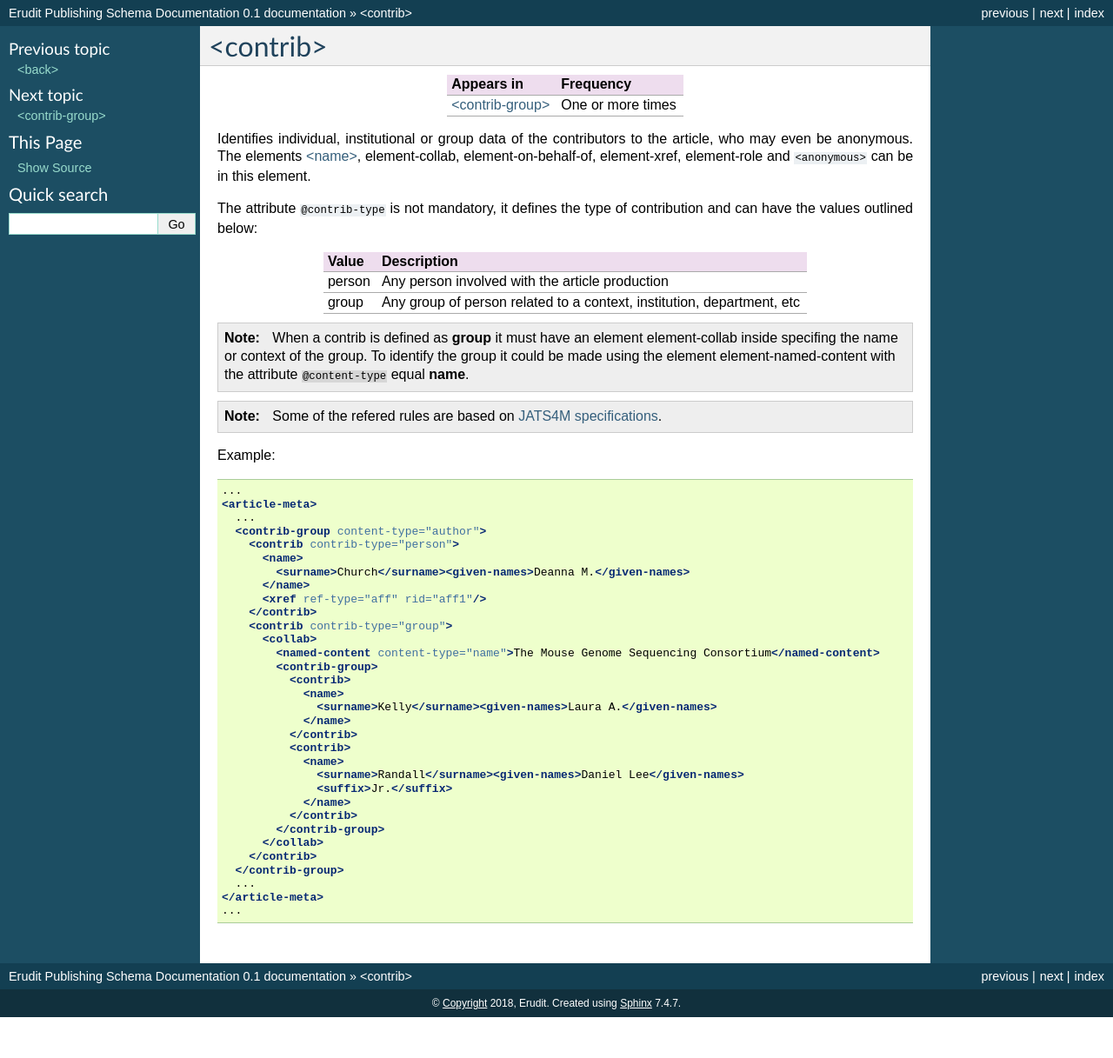
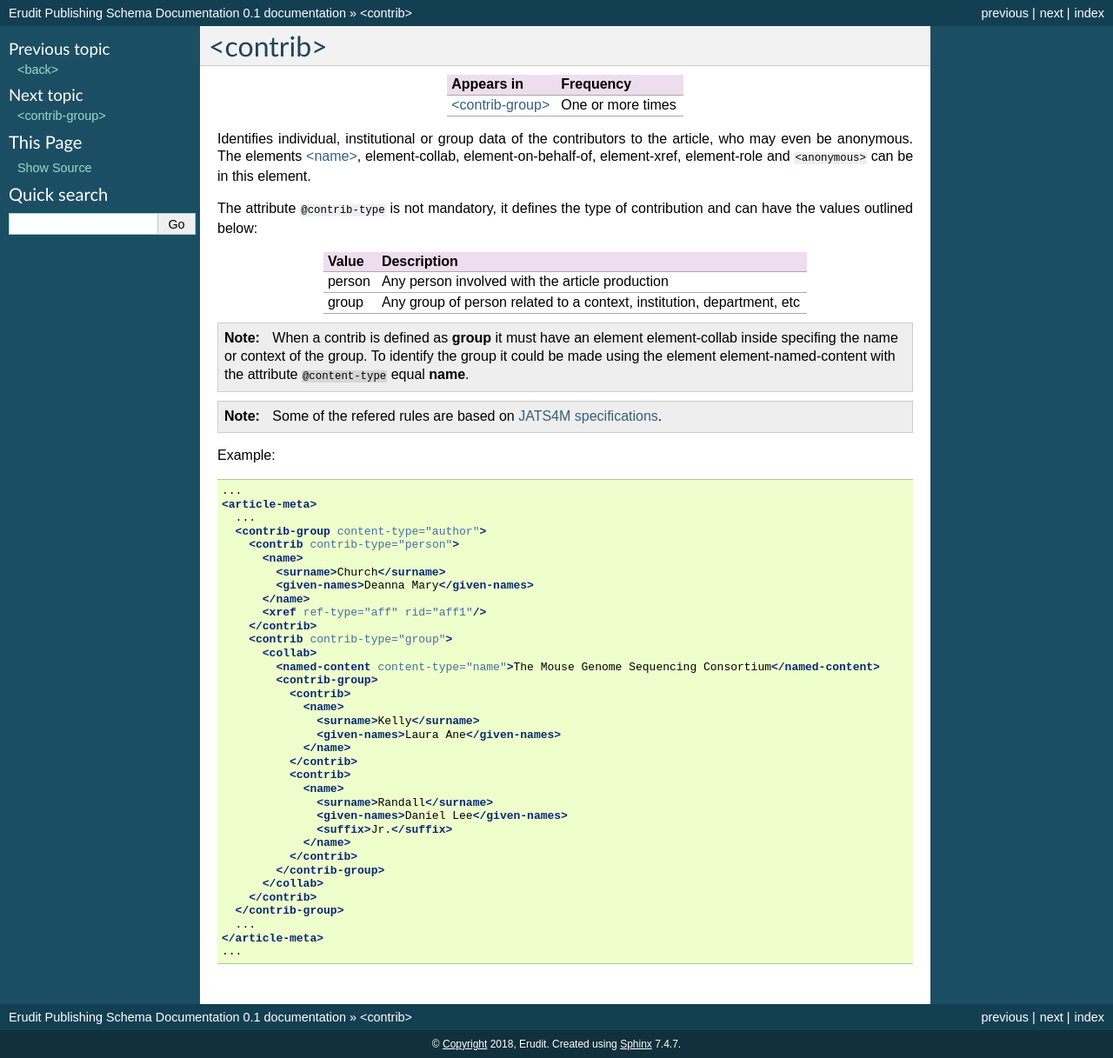
Before and after one commit to erudit/erudit-ps-documentation, a Sphinx documentation site: the page built from docs/source/tagset/element-contrib.rst, in a window 1280 px wide. Shown: the whole page at 87% size. Built offline with Sphinx 7.4.7, drawn with Linux system fonts in a browser that asks for light colours; pages that are not in the unit, such as notebooks, are missing from menus; before the commit the page ends 1170 px from its top, so only the background shows below that.

Commit message:
Including element given-names docs

```diff
--- a/docs/source/tagset/element-contrib.rst
+++ b/docs/source/tagset/element-contrib.rst
@@ -40,7 +40,8 @@
     <contrib-group content-type="author">
       <contrib contrib-type="person">
         <name>
-          <surname>Church</surname><given-names>Deanna M.</given-names>
+          <surname>Church</surname>
+          <given-names>Deanna Mary</given-names>
         </name>
         <xref ref-type="aff" rid="aff1"/>
       </contrib>
@@ -50,12 +51,14 @@
           <contrib-group>
             <contrib>
               <name>
-                <surname>Kelly</surname><given-names>Laura A.</given-names>
+                <surname>Kelly</surname>
+                <given-names>Laura Ane</given-names>
               </name>
             </contrib>
             <contrib>
               <name>
-                <surname>Randall</surname><given-names>Daniel Lee</given-names>
+                <surname>Randall</surname>
+                <given-names>Daniel Lee</given-names>
                 <suffix>Jr.</suffix>
               </name>
             </contrib>
```
Also changed, not shown: docs/source/tagset/element-given-names.rst (added, +25 -0 lines), docs/source/tagset/element-name.rst (+4 -4 lines).
